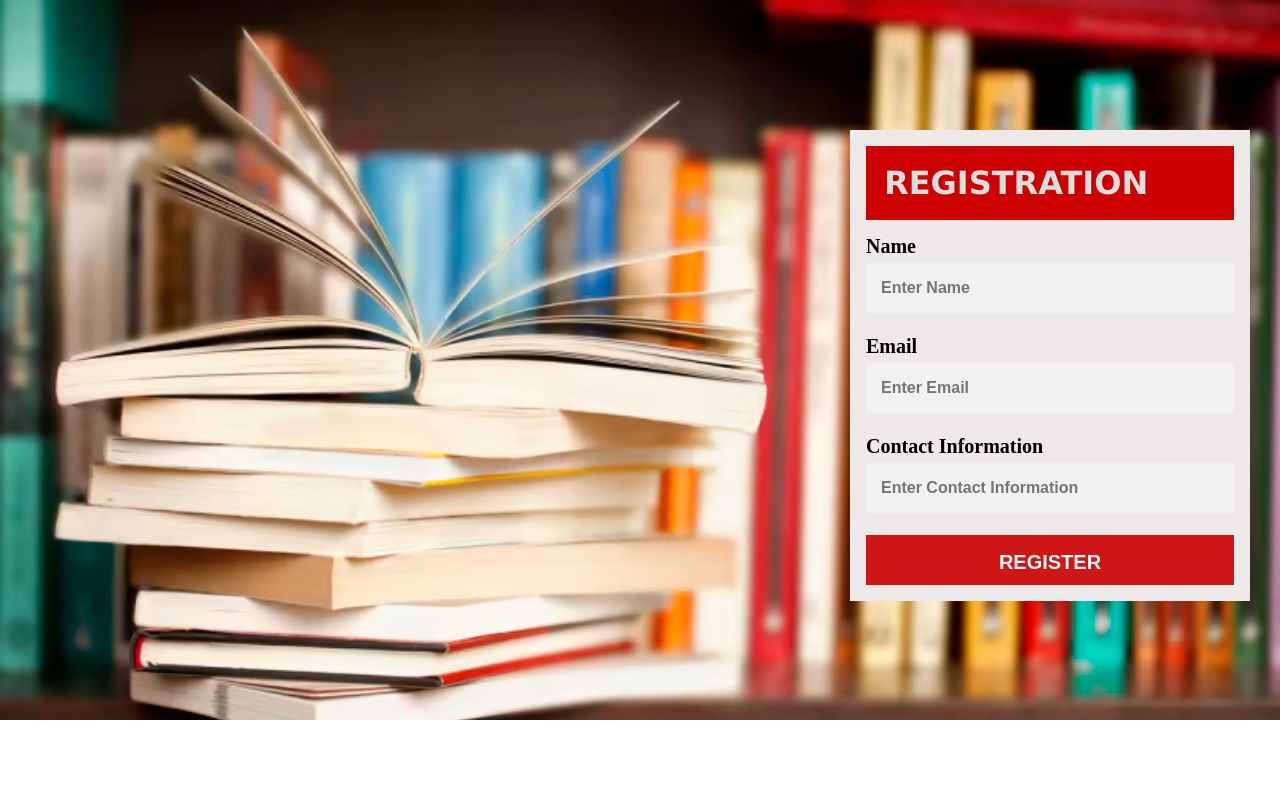
After one commit to Haysten-D-costa/DBMQP-Mini-Project-BMSystem, a PHP site: page /html/customer.html in a window 1280 px wide. The commit adds this page. Run offline with PHP 8.4, Linux system fonts and the light colour scheme.

Commit message:
customer page updated

```diff
--- /dev/null
+++ b/css/customer.css
@@ -0,0 +1,89 @@
+
+		body, html {
+		  height: 100%;
+		}
+
+		* {
+		  box-sizing: border-box;
+		  padding: 0px;
+		  margin: 0px;
+		}
+
+        .label {
+            font-size: 20px;
+            margin-top: 20px;
+        }
+
+        h1 {
+            background-color: #c00;
+            font-family: verdana;
+            color: #ddd;
+            padding: 18px;
+            margin-bottom: 15px;
+        }
+
+		.bg-img {
+		  /* The image used */
+		  background-image: url("../images/customer1.png");
+
+		  /* Control the height of the image */
+		  min-height: 720px;
+
+		  /* Center and scale the image nicely */
+		  background-position: center;
+		  background-repeat: no-repeat;
+		  background-size: cover;
+		  position: relative;
+		}
+
+		/* Add styles to the form container */
+		.container {
+		  position: absolute;
+          top: 100;
+		  right: 0;
+		  margin: 30px;
+          max-height: 500;
+		  max-width: 400px;
+		  padding: 16px;
+		  background-color: #eee9e9;
+		}
+
+		/* Full-width input fields */
+		  input[type=text], input[type=password] {
+		  width: 100%;
+		  padding: 15px;
+		  margin: 5px 0 22px 0;
+		  border: none;
+		  background: #f1f1f1;
+		}
+
+		input[type=text]:focus, input[type=password]:focus {
+		  background-color: #ddd;
+		  outline: none;
+		}
+
+		/* Set a style for the submit button */
+		.button {
+            height: 50px;
+            width: 255px;
+            font-size: 20px;
+            font-weight: bolder;
+            margin-right: 10px;
+            background-color: #c00;
+            color: whitesmoke;
+            padding: 16px 20px;
+            border: none;
+            cursor: pointer;
+            width: 100%;
+            opacity: 0.9;
+		}
+
+		.btn:hover {
+		  opacity: 1;
+		}
+
+        .input-boxes {
+            height: 50px;
+            font-weight: bolder;
+            font-size: medium;
+        }
--- a/css/modify.css
+++ b/css/modify.css
@@ -10,6 +10,7 @@ h1 {
     background-color: #c00;
     font-family: verdana;
     padding: 18px;
+    color :rgb(255,255,255);
 }
 .imp-text {
     color: #c00;
@@ -18,7 +19,7 @@ h1 {
     display: flex;
     align-items: center;
     justify-content: space-between;
-    background-color:#171717;
+    background-color:#000000;
     width:87%;
     padding-left:2%;
     padding-top:2%;
--- /dev/null
+++ b/html/customer.html
@@ -0,0 +1,30 @@
+<html>
+	<head>
+		<title>Customer Registration</title>
+		<link rel="stylesheet" href="../css/customer.css">
+	</head>
+	<body>
+		<header>
+
+		</header>
+	<div class="bg-img">
+	  <form action="customer.php" class="container">
+		<h1>REGISTRATION</h1>
+
+		<label for="name" class="label"><b>Name</b></label>
+		<input class="input-boxes" type="text" placeholder="Enter Name" name="name" required>
+
+		<label for="email" class="label"><b>Email</b></label>
+		<input  class="input-boxes" type="text" placeholder="Enter Email" name="email" required>
+
+		<label for="continfo" class="label"><b>Contact Information</b></label>
+		<input class="input-boxes" type="text" placeholder="Enter Contact Information" name="continfo" required>
+
+		<a href="../php/customer.php">
+				<button type="submit" class="button" value="Register">REGISTER</button>
+		</a>
+
+	  </form>
+	</div>
+	</body>
+</html>
```
Also changed, not shown: php/customer.php (added, +25 -0 lines), images/customer.jpg (added), images/customer1.png (added).
